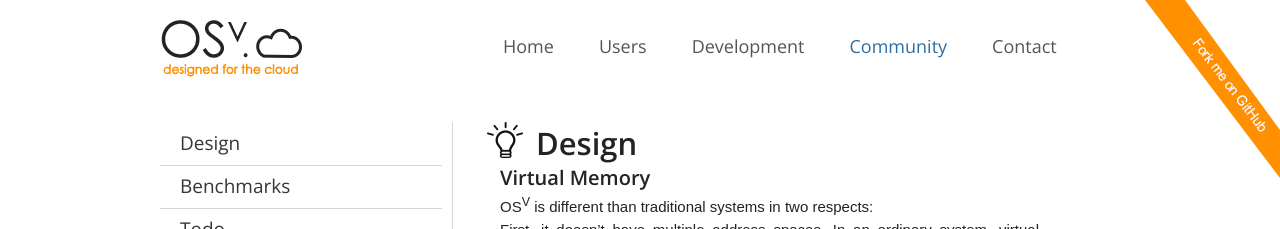
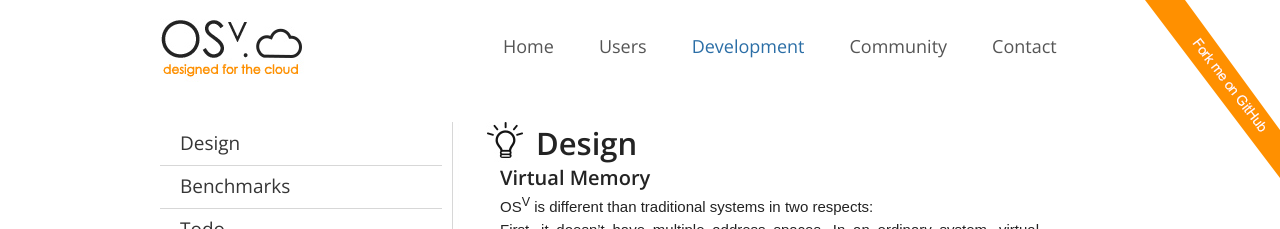
Before and after one commit to osv-io/osv-io.github.io, a Jekyll site: the page built from _posts/0000-11-01-dev.md, in a window 1280 px wide. Shown: the top 229 px of the page. Built offline with Jekyll 4.4.1, drawn with Linux system fonts in a browser that asks for light colours.

```diff
--- a/_includes/header.html
+++ b/_includes/header.html
@@ -45,7 +45,10 @@
     <div class="header"> <a class="logo" href="{{ site.baseurl }}"><img src="images/logo.jpg" /> </a>
         <div class="topMenu">
             <ul class="nav menu">
-                <li class="item-101"><a href="{{ site.baseurl }}" >Home</a></li><li class="item-141 parent"><a href="users" >Users</a></li><li class="item-149 parent"><a href="dev" >Development</a></li><li class="item-116 current active parent"><a href="community" >Community</a></li><li class="item-117"><a href="contact" >Contact</a></li></ul>
-
+                <li class="item-101{% if page.url == '/index.html' %} current{% endif %}"><a href="{{ site.baseurl }}" >Home</a></li>
+                {% for p in site.categories.top %}
+                <li class="{% if page.url == p.url %} current{% endif %}"><a href="{{ p.url }}" >{{ p.title }}</a></li>
+                {% endfor %}
+            </ul>
         </div>
     </div>
--- a/_posts/0000-01-01-users.md
+++ b/_posts/0000-11-01-dev.md
@@ -1,11 +1,12 @@
 ---
 layout: nav
-title: Users
-nav: users
+title: Development
+nav: dev
 class: blog
+category: top
 ---
 
-{% for p in site.categories.users %}
+{% for p in site.categories.dev %}
 {% if p.heading %}
 ## {{ p.heading }}
 {:.section-header}
--- a/_posts/0000-01-01-dev.md
+++ b/_posts/0000-12-01-users.md
@@ -1,11 +1,12 @@
 ---
 layout: nav
-title: Development
-nav: dev
+title: Users
+nav: users
 class: blog
+category: top
 ---
 
-{% for p in site.categories.dev %}
+{% for p in site.categories.users %}
 {% if p.heading %}
 ## {{ p.heading }}
 {:.section-header}
```
Also changed, not shown: _posts/0000-09-01-contact.md (renamed from _posts/0000-01-01-contact.md, +1 -0 lines), _posts/0000-10-01-community.md (renamed from _posts/0000-01-01-community.md, +1 -0 lines), _posts/users/0000-07-01-status.md (+1 -1 lines).
